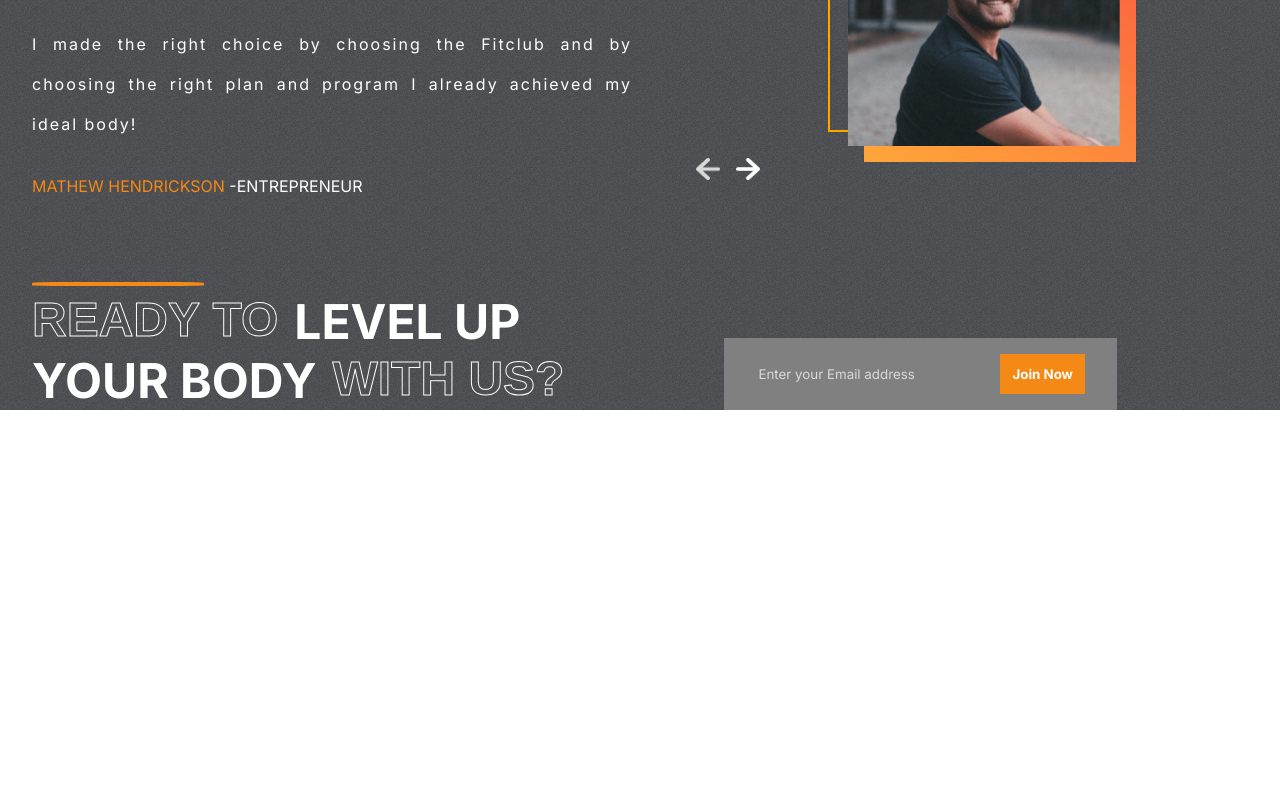
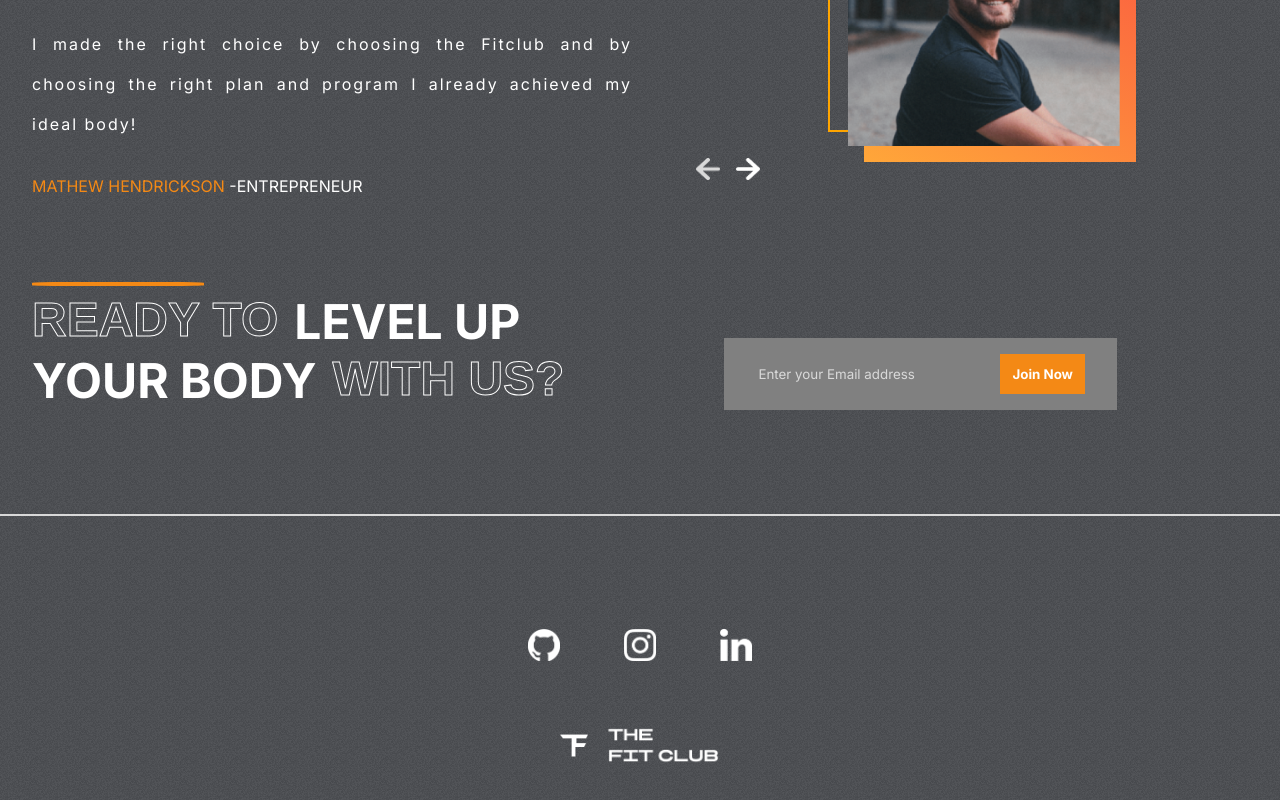
Before and after one commit to thanushan128/React-Responsive-Gym-Website, a React (Create React App) app: page / in a window 1280 px wide. Shown: the part 2738-3538 px from the top of the page. Before the commit the page ends 3148 px from the top, so only its background shows below. Built offline with nearby package versions, Linux system fonts and the light colour scheme.

Commit message:
Complete footer component

```diff
--- a/src/App.js
+++ b/src/App.js
@@ -5,6 +5,7 @@ import Plans from './components/Plans/Plans';
 import { Reasons } from './components/Reasons/Reasons';
 import Testimonials from './components/Testimonials/Testimonials';
 import { Join } from './components/Join/Join';
+import { Footer } from './components/Footer/Footer';
 
 
 function App() {
@@ -16,6 +17,7 @@ function App() {
       <Plans />
       <Testimonials/>
       <Join/>
+      <Footer/>
     </div>
   );
 }
--- /dev/null
+++ b/src/components/Footer/Footer.css
@@ -0,0 +1,32 @@
+.footer-container{
+    position: relative;
+}
+
+.footer-container>hr{
+    border: 1px solid var(--lightgray);
+}
+
+.footer{
+    padding: 1rem 2rem;
+    display: flex;
+    flex-direction: column;
+    gap: 4rem;
+    align-items: center;
+    justify-content: center;
+    height: 20rem;
+}
+
+.social-links{
+    display: flex;
+    gap: 4rem;
+}
+
+.social-links>img{
+    width: 2rem;
+    height: 2rem;
+    cursor: pointer;
+}
+
+.logo-f>img{
+    width: 10rem;
+}
--- /dev/null
+++ b/src/components/Footer/Footer.jsx
@@ -0,0 +1,27 @@
+import React from "react";
+import "./Footer.css";
+import Github from "../../assets/github.png";
+import Instagram from "../../assets/instagram.png";
+import Linkdin from "../../assets/linkedin.png";
+import Logo from "../../assets/logo.png";
+
+export const Footer = () => {
+  return (
+    <div className="footer-container">
+      <hr />
+      <div className="footer">
+        {/* social links */}
+        <div className="social-links">
+          <img src={Github} alt="" />
+          <img src={Instagram} alt="" />
+          <img src={Linkdin} alt="" />
+        </div>
+
+        {/* logo */}
+        <div className="logo-f">
+          <img src={Logo} alt="" />
+        </div>
+      </div>
+    </div>
+  );
+};
```
